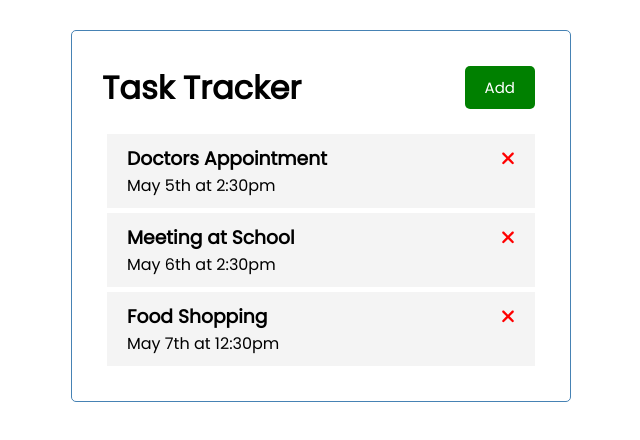
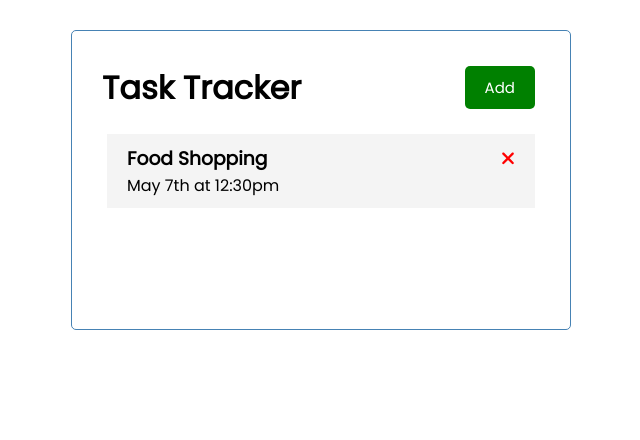
Before and after one commit to LiaCicati/learning, an Angular app in the folder angular/my-app/: page / in a window 1280 px wide. Shown: the top 440 px of the page, without its empty margins (319-959 px from the left). Built offline with nearby package versions, Linux system fonts and the light colour scheme; data requests are answered from the project's data file.

Commit message:
implemented: delete task

```diff
--- a/angular/my-app/db.json
+++ b/angular/my-app/db.json
@@ -1,17 +1,5 @@
 {
   "tasks": [
-    {
-      "id": 1,
-      "text": "Doctors Appointment",
-      "day": "May 5th at 2:30pm",
-      "reminder": true
-    },
-    {
-      "id": 2,
-      "text": "Meeting at School",
-      "day": "May 6th at 2:30pm",
-      "reminder": true
-    },
     {
       "id": 3,
       "text": "Food Shopping",
--- a/angular/my-app/src/app/components/task-item/task-item.component.html
+++ b/angular/my-app/src/app/components/task-item/task-item.component.html
@@ -1,7 +1,11 @@
 <div class="task">
   <h3>
     {{ task.text }}
-    <fa-icon [ngStyle]="{ color: 'red' }" [icon]="faTimes"></fa-icon>
+    <fa-icon
+      (click)="onDelete(task)"
+      [ngStyle]="{ color: 'red' }"
+      [icon]="faTimes"
+    ></fa-icon>
   </h3>
   <p>{{ task.day }}</p>
 </div>
--- a/angular/my-app/src/app/components/task-item/task-item.component.ts
+++ b/angular/my-app/src/app/components/task-item/task-item.component.ts
@@ -1,20 +1,23 @@
-import { Component, OnInit, Input } from '@angular/core';
+import { Component, OnInit, Input, Output, EventEmitter } from '@angular/core';
 import { Task } from '../../Task';
 import { faTimes } from '@fortawesome/free-solid-svg-icons';
 
 @Component({
   selector: 'app-task-item',
   templateUrl: './task-item.component.html',
-  styleUrls: ['./task-item.component.scss']
+  styleUrls: ['./task-item.component.scss'],
 })
 export class TaskItemComponent implements OnInit {
   @Input()
   task!: Task;
+  @Output() onDeleteTask: EventEmitter<Task> = new EventEmitter();
   faTimes = faTimes;
 
-  constructor() { }
+  constructor() {}
 
-  ngOnInit(): void {
+  ngOnInit(): void {}
+
+  onDelete(task: any) {
+    this.onDeleteTask.emit(task);
   }
-
 }
--- a/angular/my-app/src/app/components/tasks/tasks.component.html
+++ b/angular/my-app/src/app/components/tasks/tasks.component.html
@@ -1 +1,5 @@
-<app-task-item *ngFor="let task of tasks" [task]="task"></app-task-item>
+<app-task-item
+  *ngFor="let task of tasks"
+  [task]="task"
+  (onDeleteTask)="deleteTask(task)"
+></app-task-item>
--- a/angular/my-app/src/app/components/tasks/tasks.component.ts
+++ b/angular/my-app/src/app/components/tasks/tasks.component.ts
@@ -14,4 +14,12 @@
   ngOnInit(): void {
     this.taskService.getTasks().subscribe((tasks) => (this.tasks = tasks));
   }
+
+  deleteTask(task: Task) {
+    this.taskService
+      .deleteTask(task)
+      .subscribe(
+        () => (this.tasks = this.tasks.filter((t) => t.id !== task.id))
+      );
+  }
 }
--- a/angular/my-app/src/app/services/task.service.ts
+++ b/angular/my-app/src/app/services/task.service.ts
@@ -13,6 +13,11 @@
   constructor(private http: HttpClient) {}
 
   getTasks(): Observable<Task[]> {
-    return this.http.get<Task[]>(this.apiUrl)
+    return this.http.get<Task[]>(this.apiUrl);
+  }
+
+  deleteTask(task: Task): Observable<Task> {
+    const url = `${this.apiUrl}/${task.id}`;
+    return this.http.delete<Task>(url);
   }
 }
```
